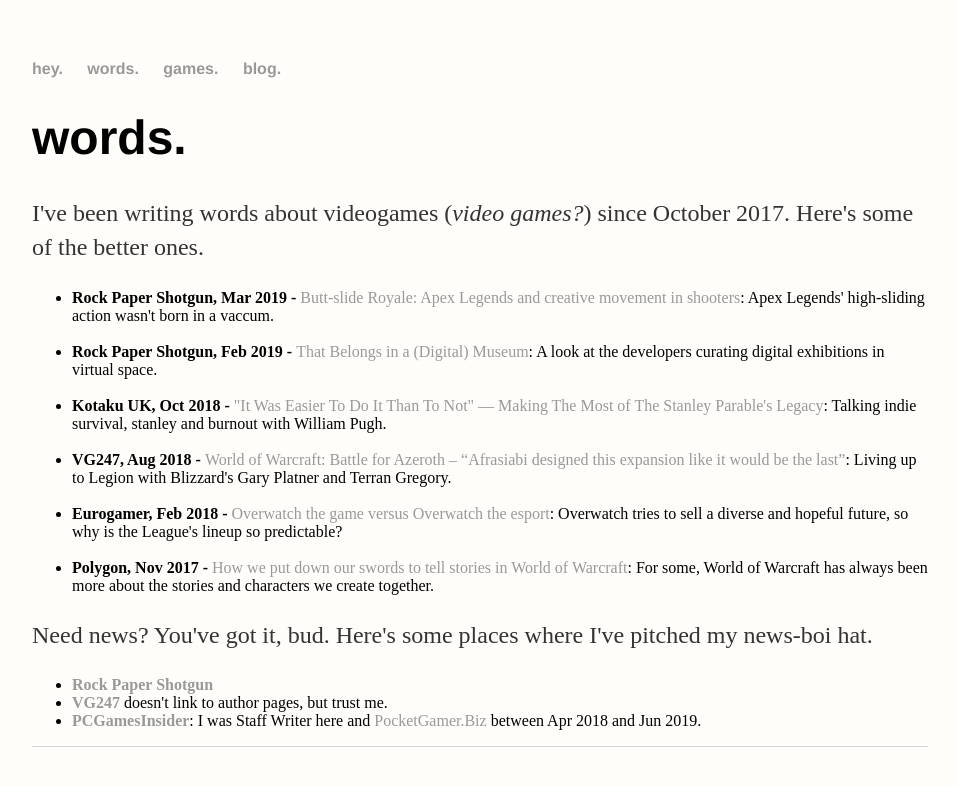
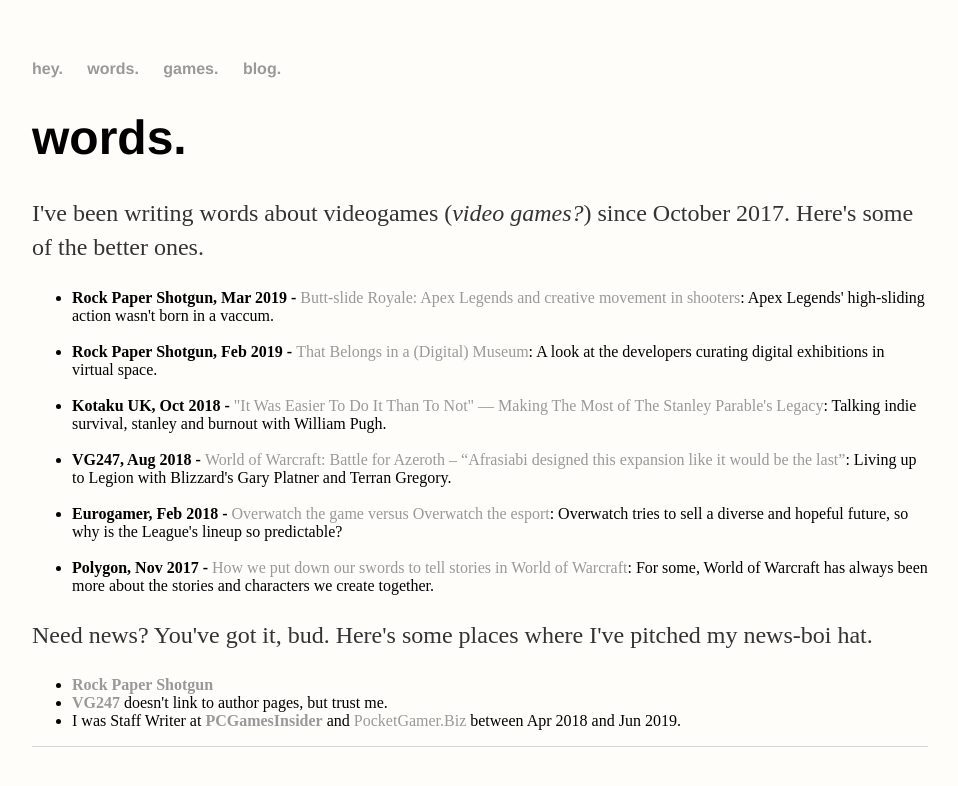
Before and after one commit to ScarletCatalie/ScarletCatalie.github.io, a Jekyll site: the page built from about/index.html, in a window 1280 px wide. Shown: the top 786 px of the page, without its empty margins (160-1118 px from the left). Built offline with Jekyll 4.4.1, drawn with Linux system fonts in a browser that asks for light colours.

Commit message:
Update index.html

```diff
--- a/about/index.html
+++ b/about/index.html
@@ -37,5 +37,5 @@
 			</li>
 			<li><b><a href="https://www.vg247.com/">VG247</a></b> doesn't link to author pages, but trust me.
 			</li>
-			<li><b><a href="https://www.pcgamesinsider.biz/staff/100222/natalie-clayton/">PCGamesInsider</a></b>: I was Staff Writer here and <a href="https://www.pocketgamer.biz/staff/100222/natalie-clayton">PocketGamer.Biz</a></b> between Apr 2018 and Jun 2019.
+			<li> I was Staff Writer at <b><a href="https://www.pcgamesinsider.biz/staff/100222/natalie-clayton/">PCGamesInsider</a></b> and <a href="https://www.pocketgamer.biz/staff/100222/natalie-clayton">PocketGamer.Biz</a></b> between Apr 2018 and Jun 2019.
 			</li>
```
